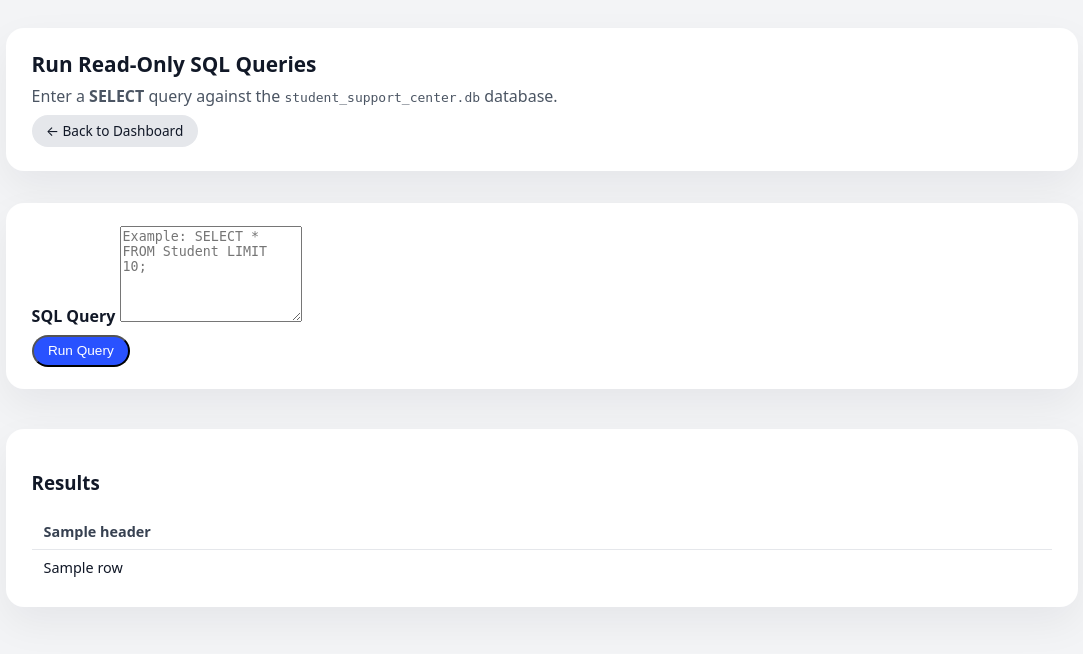
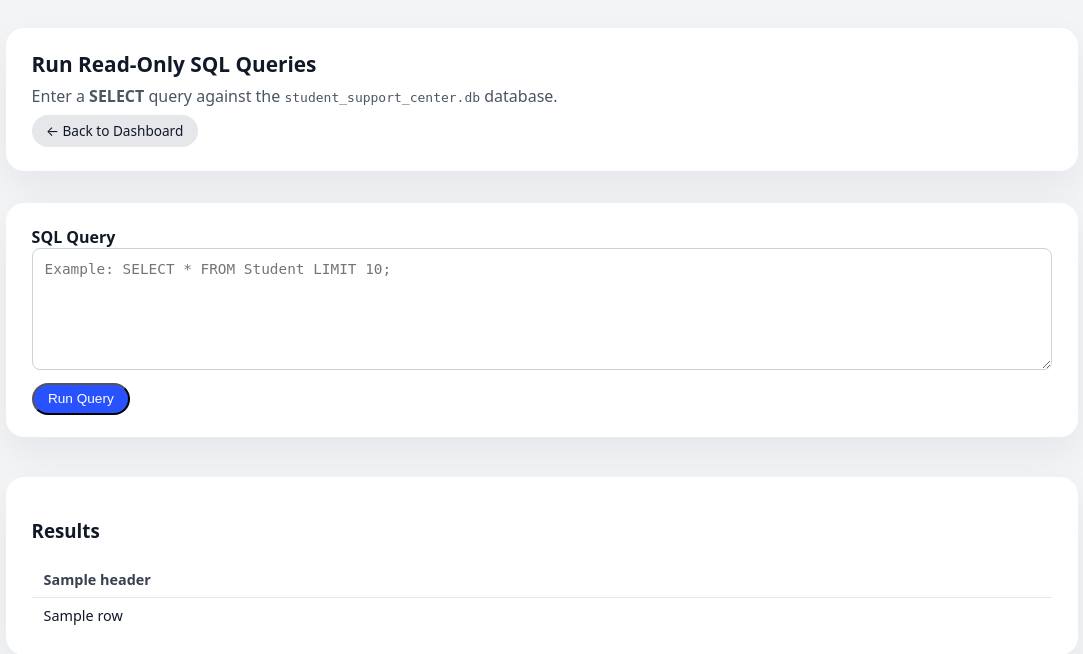
Before and after one commit to SnugTop/Student-Support-Database, a Flask app: template templates/sql_console.html in a window 1280 px wide. Shown: the part 72-726 px from the top of the page, without its empty margins (98-1181 px from the left). Run offline with Flask 3, Linux system fonts and the light colour scheme; the template is opened without the code that fills it: most values are stand-ins (such as "Sample title", 1, 10 or a date in 2020).

Commit message:
sql console css

```diff
--- a/static/style.css
+++ b/static/style.css
@@ -242,3 +242,14 @@
   font-size: 0.8rem;
   color: #9ca3af;
 }
+
+/* --------- SQL textarea --------- */
+.sql-textarea {
+  width: 100%;
+  padding: 0.75rem;
+  border-radius: 8px;
+  border: 1px solid #ccd1d9;
+  font-family: monospace;
+  font-size: 0.9rem;
+  resize: vertical;
+}
```
